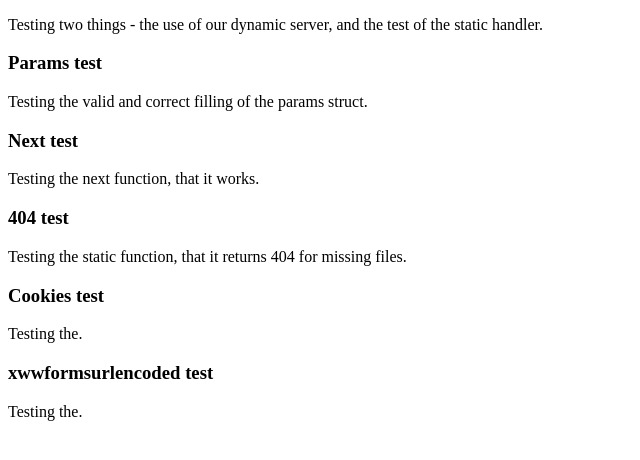
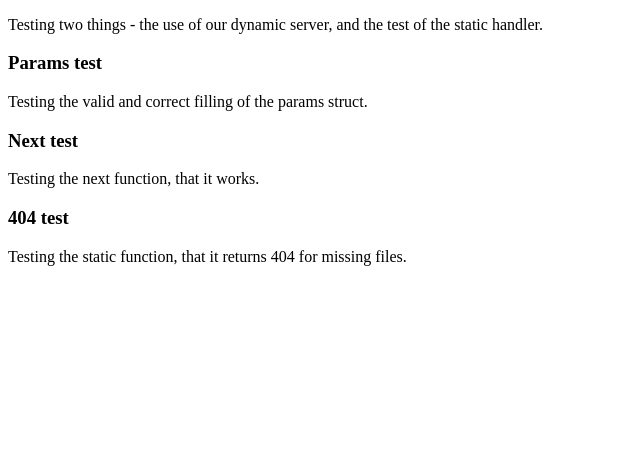
Before and after one commit to golanb7108/internetEX3, a plain HTML site: page doc.html in a window 1280 px wide. Shown: the part 92-552 px from the top of the page, without its empty margins (0-640 px from the left). Drawn offline with Linux system fonts and the light colour scheme.

Commit message:
fix - erase printing and javadoc the proj.

```diff
--- a/doc.html
+++ b/doc.html
@@ -21,12 +21,6 @@
         <h3>404 test</h3>
         <p>Testing the static function, that it returns 404 for missing files.</p>
 
-        <h3>Cookies test</h3>
-        <p>Testing the.</p>
-
-
-        <h3>xwwformsurlencoded test</h3>
-        <p>Testing the.</p>
     </header>
 </article>
 </body>
```
Also changed, not shown: hujiwebserver.js (+0 -7 lines), test.js (+9 -1 lines).
